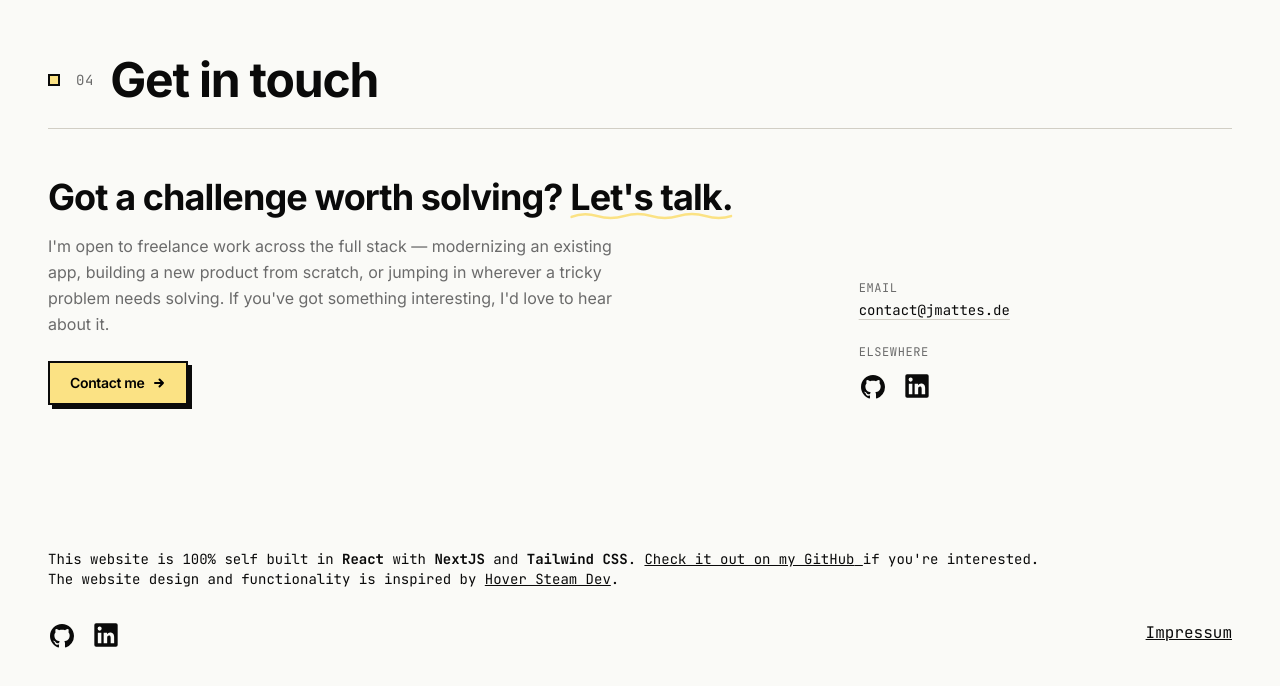
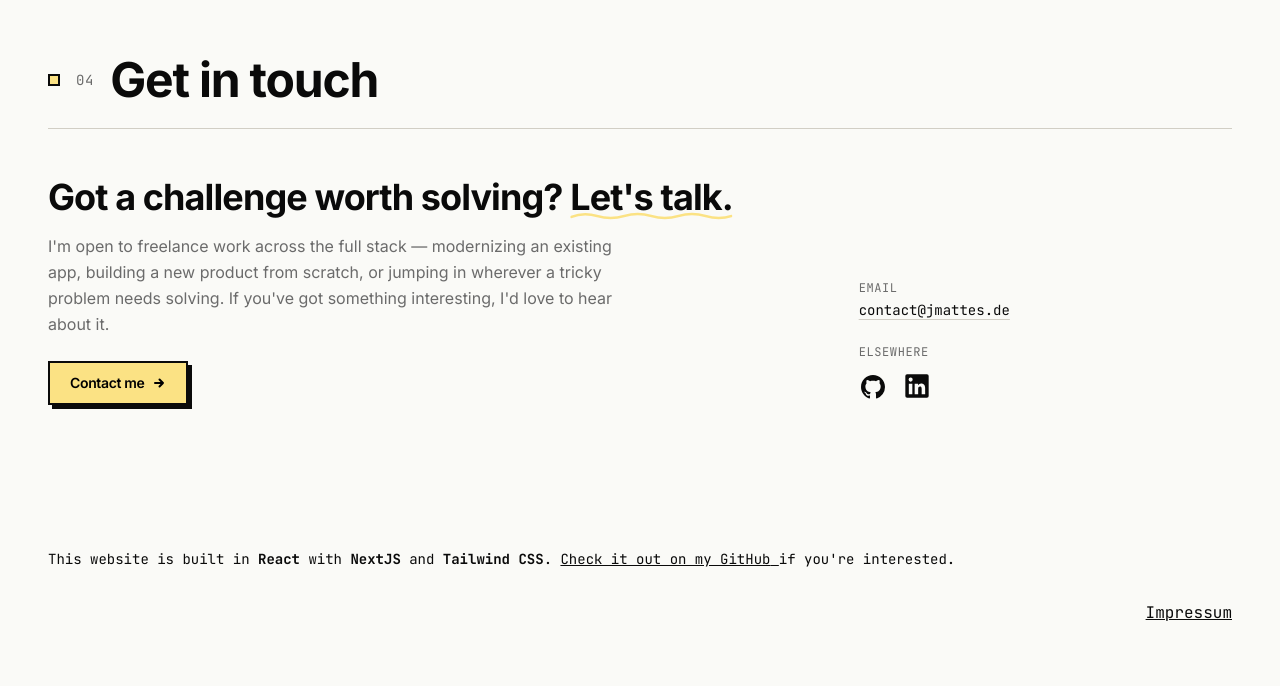
Before and after one commit to JonasMa/se_portfolio_v3, a Next.js app: page / in a window 1280 px wide. Shown: the part 4416-5102 px from the top of the page. Built offline with nearby package versions, Linux system fonts and the light colour scheme.

Commit message:
update disclaimer

```diff
--- a/src/app/page.tsx
+++ b/src/app/page.tsx
@@ -91,8 +91,7 @@ const IndexPage: React.FC = () => {
         <div className="mt-16 font-mono text-sm">
           <Disclaimer />
         </div>
-        <div className="flex gap-12 font-mono justify-between mt-8">
-          <SocialMediaIcons />
+        <div className="flex gap-12 font-mono justify-end mt-8">
           <Link href="/impressum" className="hover:text-yellow underline">
             Impressum
           </Link>
--- a/src/components/disclaimer.tsx
+++ b/src/components/disclaimer.tsx
@@ -3,7 +3,7 @@ import * as React from "react";
 const Disclaimer: React.FC = () => {
   return (
     <>
-      This website is 100% self built in <strong>React</strong> with{" "}
+      This website is built in <strong>React</strong> with{" "}
       <strong>NextJS</strong> and <strong>Tailwind CSS</strong>.{" "}
       <a
         href="https://github.com/JonasMa/se_portfolio_v3"
@@ -14,16 +14,6 @@ const Disclaimer: React.FC = () => {
         Check it out on my GitHub{" "}
       </a>{" "}
       if you&apos;re interested.
-      <br />
-      The website design and functionality is inspired by{" "}
-      <a
-        href="https://www.hover.dev/templates/steam"
-        target="blank"
-        className="underline"
-      >
-        Hover Steam Dev
-      </a>
-      .
     </>
   );
 };
```
